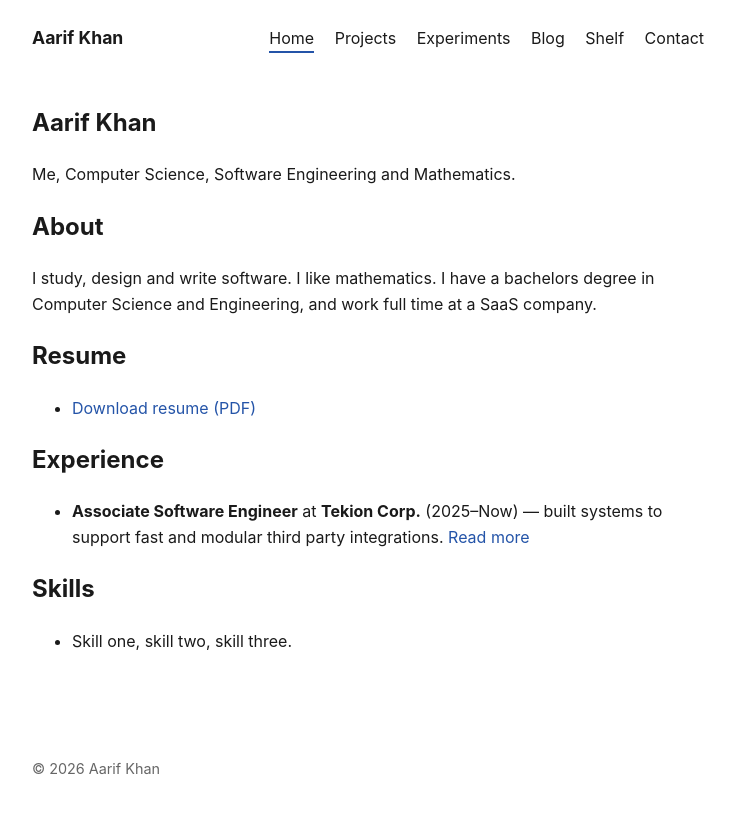
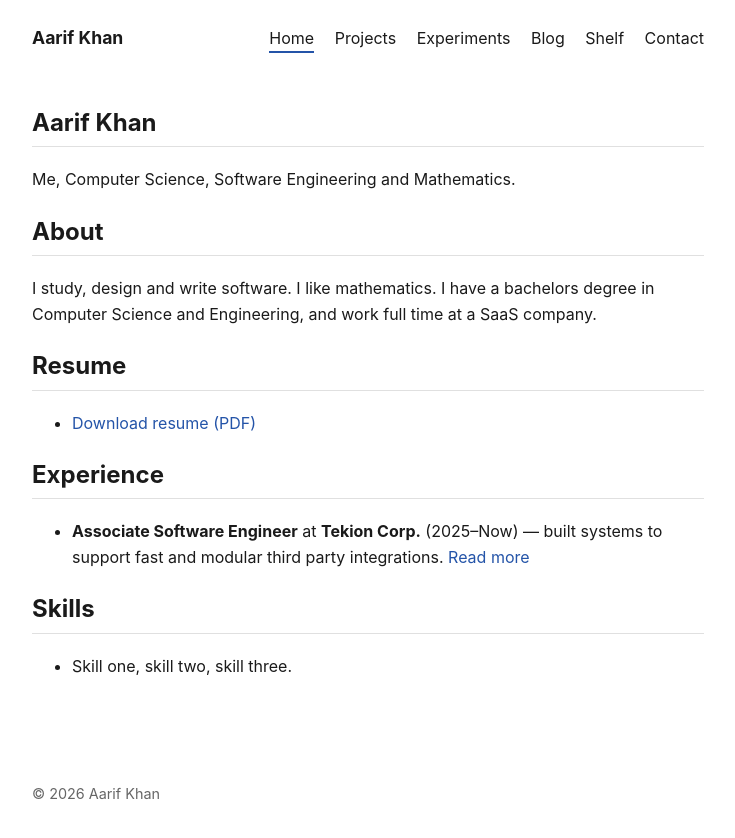
Before and after one commit to aarifkhan7/aarifkhan7.github.io, a Jekyll site: the page built from index.md, in a window 1280 px wide. Shown: the top 838 px of the page, without its empty margins (272-1007 px from the left). Built offline with Jekyll 4.4.1, drawn with Linux system fonts in a browser that asks for light colours.

Commit message:
Add Underline

```diff
--- a/assets/css/style.css
+++ b/assets/css/style.css
@@ -74,6 +74,11 @@ a:hover {
   font-size: 0.9rem;
 }
 
+h1, h2, h3, h4, h5, h6 {
+  border-bottom: 1px solid #e0e0e0;
+  padding-bottom: 0.25rem;
+}
+
 .post-meta {
   color: var(--color-muted);
   font-size: 0.9rem;
```
